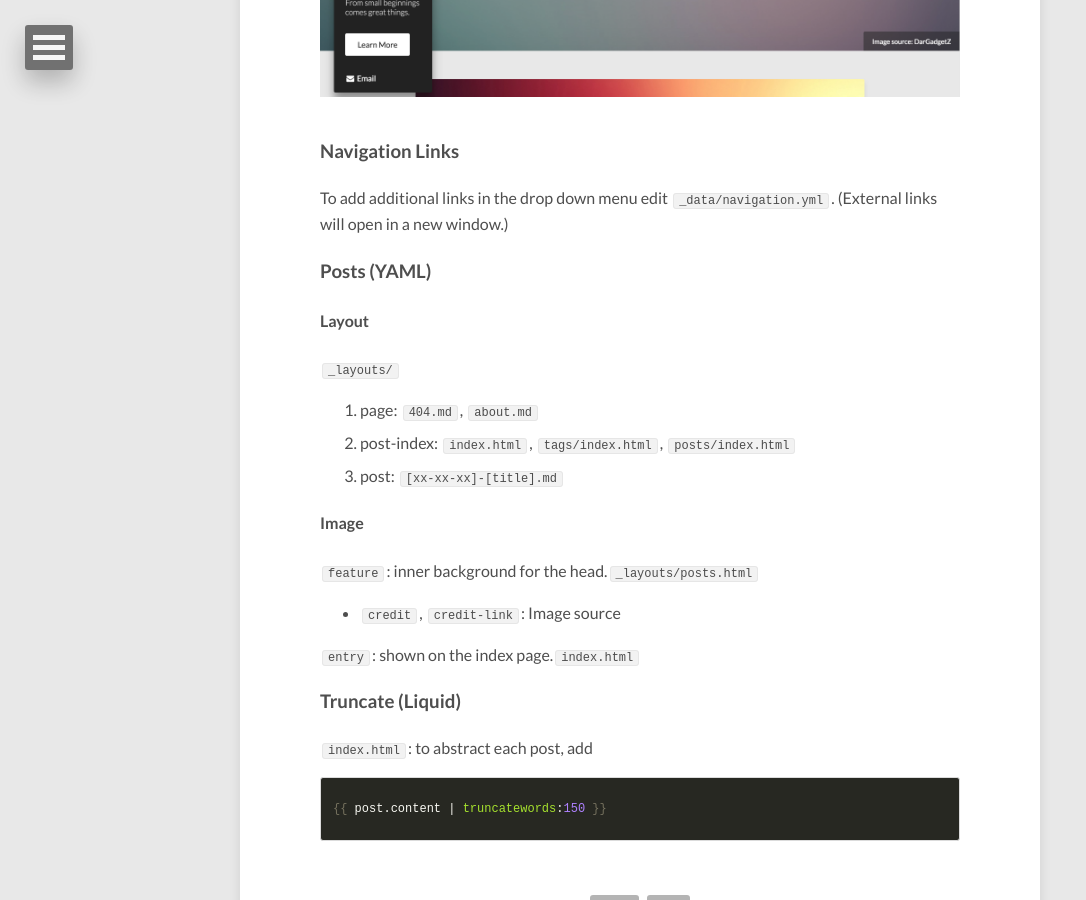
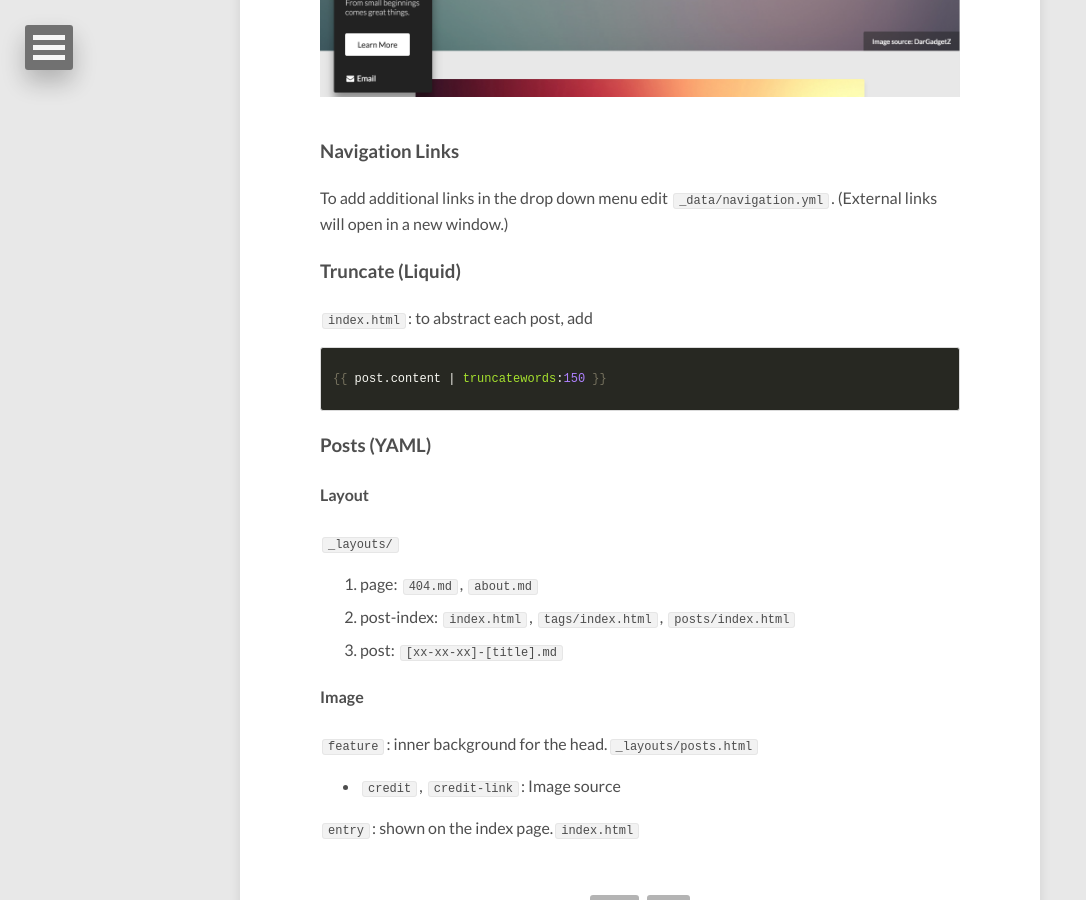
Before and after one commit to E0HYL/BLOG-OF-E0, a Jekyll site: the page built from _posts/2018-10-8-jekyll-blog.md, in a window 1280 px wide and 900 px high, scrolled down 3318 px. Shown: the whole window, without its empty margins (0-1086 px from the left). Built offline with Jekyll 4.4.1, drawn with Linux system fonts in a browser that asks for light colours; nearby versions of some CDN libraries; comment, search, counter and statistics services are not loaded.

Commit message:
change the order for the last part

```diff
--- a/_posts/2018-10-8-jekyll-blog.md
+++ b/_posts/2018-10-8-jekyll-blog.md
@@ -106,6 +106,15 @@
 ### Navigation Links
 To add additional links in the drop down menu edit `_data/navigation.yml`. (External links will open in a new window.)
 
+### Truncate (Liquid)
+`index.html`: to abstract each post, add
+
+{% highlight liquid %}
+{% raw %}
+{{ post.content | truncatewords:150 }}
+{% endraw %}
+{% endhighlight %}
+
 ### Posts (YAML)
 
 #### Layout
@@ -120,12 +129,3 @@
 * `credit`, `credit-link`: Image source
 
 `entry`: shown on the index page.`index.html`
-
-### Truncate (Liquid)
-`index.html`: to abstract each post, add
-
-{% highlight liquid %}
-{% raw %}
-{{ post.content | truncatewords:150 }}
-{% endraw %}
-{% endhighlight %}
```
